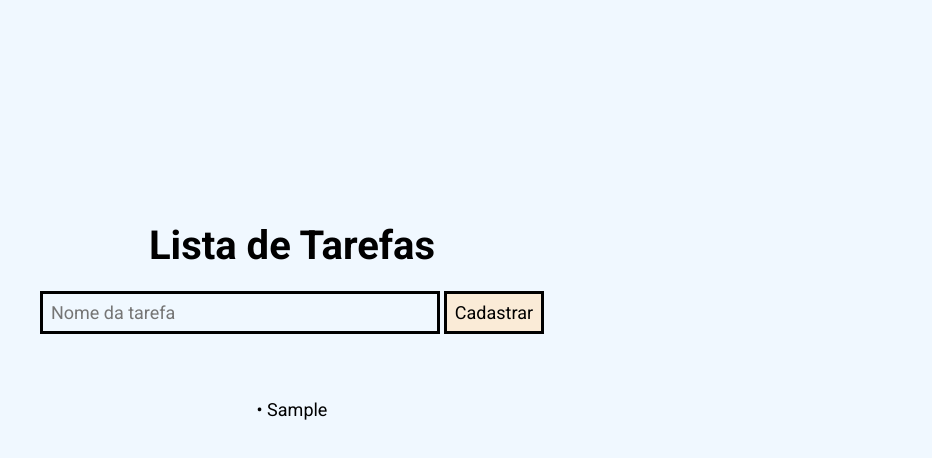
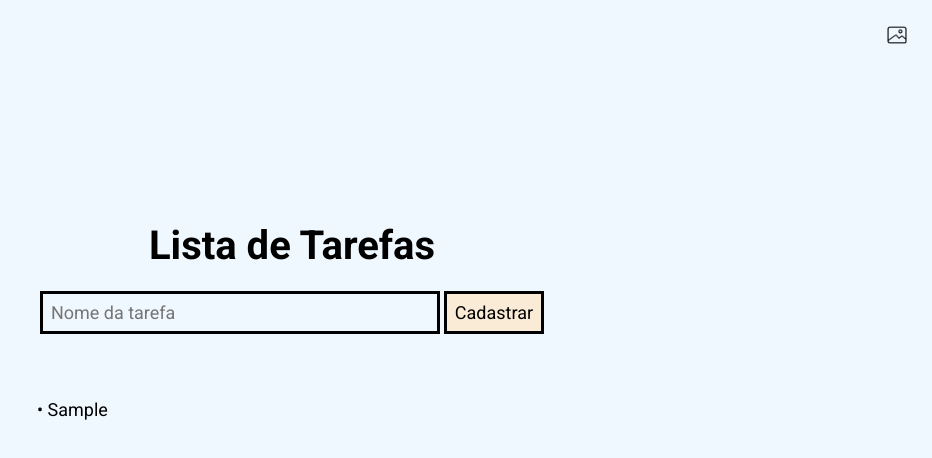
Before and after one commit to YoshidaHenrique/exerc-cio_jquery, a plain HTML site: page index.html in a window 1280 px wide. Both pictures are taken after typing "Sample" into the empty fields and a click on the button "Cadastrar". Shown: the whole page, without its empty margins (348-1280 px from the left). Drawn offline with nearby package versions, Linux system fonts and the light colour scheme.

Commit message:
primeiro commit

```diff
--- a/index.html
+++ b/index.html
@@ -11,6 +11,7 @@
 
 </head>
 <body>
+    <img src="imagem.png" id="btnExportarImagem" alt="Exportar como Imagem" style="cursor:pointer;" />
     <header>
         <h1>Lista de Tarefas</h1>
     </header>
@@ -22,6 +23,7 @@
 
     </ul>
     <script src="https://code.jquery.com/jquery-3.7.1.min.js"></script>
+    <script src="https://cdnjs.cloudflare.com/ajax/libs/html2canvas/1.3.2/html2canvas.min.js"></script> <!-- html2canvas script adicionado -->
     <script src="main.js"></script>
 </body>
 </html>
--- a/main.css
+++ b/main.css
@@ -5,10 +5,26 @@
     font-family: 'Roboto', sans-serif;
 }
 
-body {
+html, body {
+    width: 100%;
+    height: 100%; /* Isso deve garantir que a cor de fundo cubra a altura total da página */
+    min-height: 100vh; /* Isso garante que o corpo tem pelo menos a altura da janela de visualização */
     background-color: aliceblue;
     text-align: center; /*alinha o texto centralizado*/
+    margin: 0;
+    padding: 0;
+    box-sizing: border-box;
 
+
+}
+
+#btnExportarImagem {
+    position: fixed;
+    top: 20px;
+    right: 20px;
+    z-index: 1000;
+    width: 30px;
+    height: 30px;
 }
 
 header {
@@ -41,8 +57,27 @@ li{
     font-size: 18px;
     margin-top: 15px;
     cursor: pointer;
+    display: flex;
+    justify-content: space-between;
+    align-items: center;
 }
 
 .concluida {
     text-decoration: line-through;
 }
+
+.timestamp {
+    margin-left: 80px; /* Adiciona espaço à esquerda do horário */
+    font-style: italic; /* Opção para estilizar o horário (opcional) */
+    color: #666; /* Cor mais suave para o horário (opcional) */
+    white-space: nowrap; /* Evita que o horário quebre em várias linhas */
+
+}
+
+
+ul{
+    max-width: 550px; /* Define uma largura máxima para a lista */
+    margin: 0 auto; /* Centraliza a lista na página */
+    padding-left: 20px; /* Adiciona um pouco de espaço interno à esquerda */
+    padding-right: 20px;
+}
--- a/main.js
+++ b/main.js
@@ -2,16 +2,38 @@ $(document).ready(function (){
     $('form').on('submit', function(e){
         e.preventDefault();
         const tarefa = $('#tarefa').val();
+        if (tarefa) {
             const novoItem = $(`
                 <li>
-                <a>• ${tarefa}</a>
+                    <a>• ${tarefa}</a> <span class="timestamp"></span>
                 </li>
             `).appendTo('ul');
 
             novoItem.find('a').click(function() {
                 $(this).toggleClass('concluida');
+                if ($(this).hasClass('concluida') && !$(this).next('.timestamp').text()) {
+                    const currentTime = new Date().toLocaleTimeString();
+                    $(this).next('.timestamp').text(currentTime);
+                }
             });
-        $('#tarefa').val('') //limpa a url no form apos dar o submit
 
-    })
-})
+            $('#tarefa').val('');
+        }
+    });
+
+    //adição de botão para exportar imagem
+    $('#btnExportarImagem').click(function() {
+        html2canvas(document.body, {
+            backgroundColor: 'aliceblue', // Definindo explicitamente a cor de fundo
+            height: window.innerHeight, // Certificando-se de que a altura da captura é pelo menos a altura da janela
+        }).then(function(canvas) {
+            var img = canvas.toDataURL("image/png");
+            var link = document.createElement('a');
+            link.download = 'minha_lista_de_tarefas.png';
+            link.href = img;
+            document.body.appendChild(link); // Adiciona o link ao corpo do documento
+            link.click();
+            document.body.removeChild(link); // Remove o link após o clique
+        });
+    });
+});
```
Also changed, not shown: imagem.png (added). Lines whose indentation alone changed are shown as unchanged.
